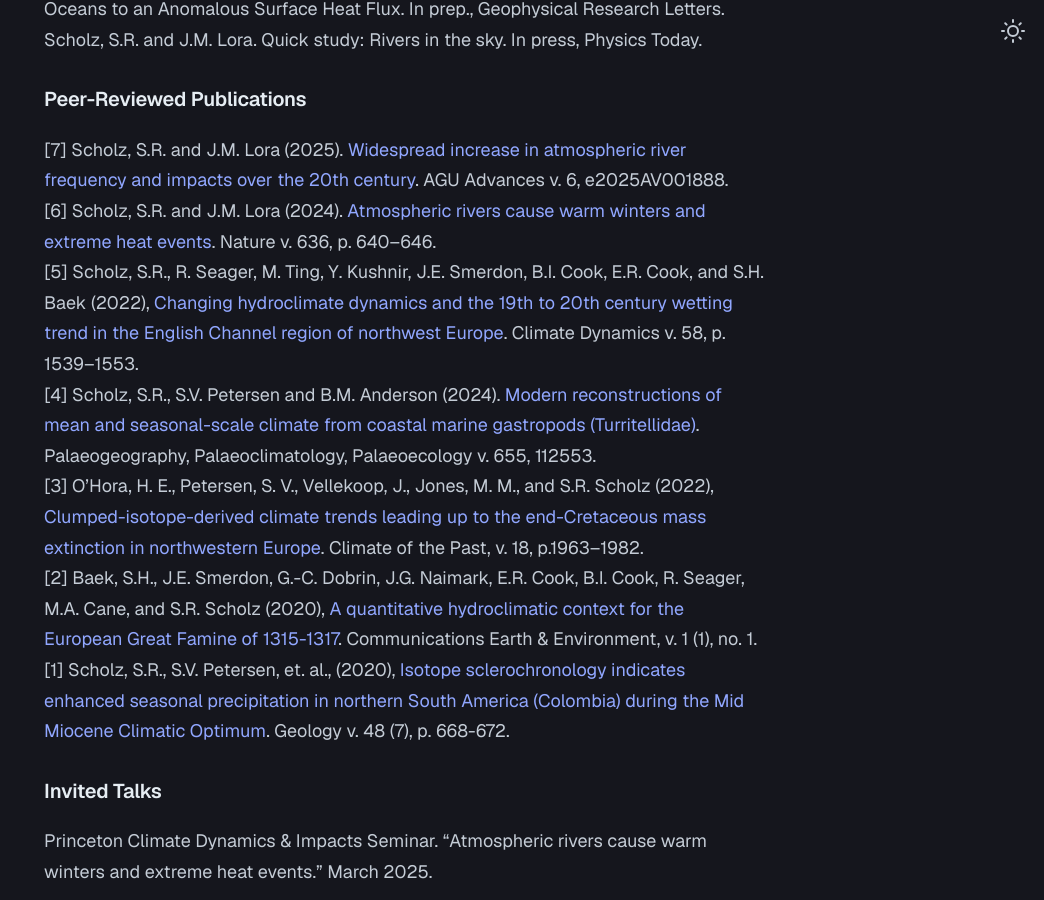
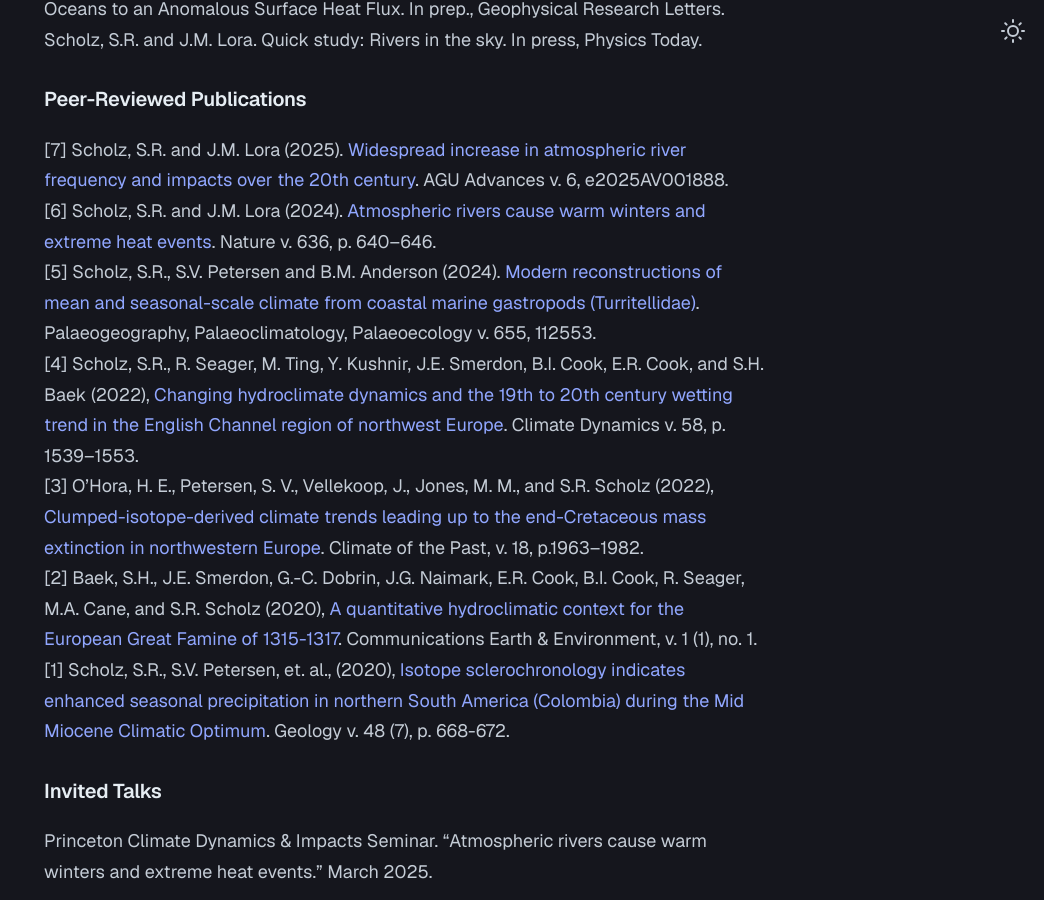
Before and after one commit to serenarscholz/serenarscholz.github.io, a Jekyll site: the page built from cv.md, in a window 1280 px wide and 900 px high, scrolled down 645 px. Shown: the whole window, without its empty margins (236-1280 px from the left). Built offline with Jekyll 4.4.1, drawn with Linux system fonts in a browser that asks for light colours.

Commit message:
Update cv.md

```diff
--- a/cv.md
+++ b/cv.md
@@ -20,8 +20,8 @@ Scholz, S.R. and J.M. Lora. Quick study: Rivers in the sky. In press, Physics To
 ### Peer-Reviewed Publications
 [7] Scholz, S.R. and J.M. Lora (2025). [Widespread increase in atmospheric river frequency and impacts over the 20th century](https://doi.org/10.1029/2025AV001888). AGU Advances v. 6, e2025AV001888.\
 [6] Scholz, S.R. and J.M. Lora (2024). [Atmospheric rivers cause warm winters and extreme heat events](https://doi.org/10.1038/s41586-024-08238-7). Nature v. 636, p. 640–646.\
-[5] Scholz, S.R., R. Seager, M. Ting, Y. Kushnir, J.E. Smerdon, B.I. Cook, E.R. Cook, and S.H. Baek (2022), [Changing hydroclimate dynamics and the 19th to 20th century wetting trend in the English Channel region of northwest Europe]( https://doi.org/10.1007/s00382-021-05977-5). Climate Dynamics v. 58, p. 1539–1553.\
-[4] Scholz, S.R., S.V. Petersen and B.M. Anderson (2024). [Modern reconstructions of mean and seasonal-scale climate from coastal marine gastropods (Turritellidae)](https://doi.org/10.1016/j.palaeo.2024.112553). Palaeogeography, Palaeoclimatology, Palaeoecology v. 655, 112553.\
+[5] Scholz, S.R., S.V. Petersen and B.M. Anderson (2024). [Modern reconstructions of mean and seasonal-scale climate from coastal marine gastropods (Turritellidae)](https://doi.org/10.1016/j.palaeo.2024.112553). Palaeogeography, Palaeoclimatology, Palaeoecology v. 655, 112553.\
+[4] Scholz, S.R., R. Seager, M. Ting, Y. Kushnir, J.E. Smerdon, B.I. Cook, E.R. Cook, and S.H. Baek (2022), [Changing hydroclimate dynamics and the 19th to 20th century wetting trend in the English Channel region of northwest Europe]( https://doi.org/10.1007/s00382-021-05977-5). Climate Dynamics v. 58, p. 1539–1553.\
 [3] O'Hora, H. E., Petersen, S. V., Vellekoop, J., Jones, M. M., and S.R. Scholz (2022), [Clumped-isotope-derived climate trends leading up to the end-Cretaceous mass extinction in northwestern Europe](https://doi.org/10.5194/cp-18-1963-2022). Climate of the Past, v. 18, p.1963–1982.\
 [2] Baek, S.H., J.E. Smerdon, G.-C. Dobrin, J.G. Naimark, E.R. Cook, B.I. Cook, R. Seager, M.A. Cane, and S.R. Scholz (2020), [A quantitative hydroclimatic context for the European Great Famine of 1315-1317](https://doi.org/10.1038/s43247-020-00016-3). Communications Earth & Environment, v. 1 (1), no. 1.\
 [1] Scholz, S.R., S.V. Petersen, et. al., (2020), [Isotope sclerochronology indicates enhanced seasonal precipitation in northern South America (Colombia) during the Mid Miocene Climatic Optimum](https://doi.org/10.1130/G47235.1). Geology v. 48 (7), p. 668-672.
```
